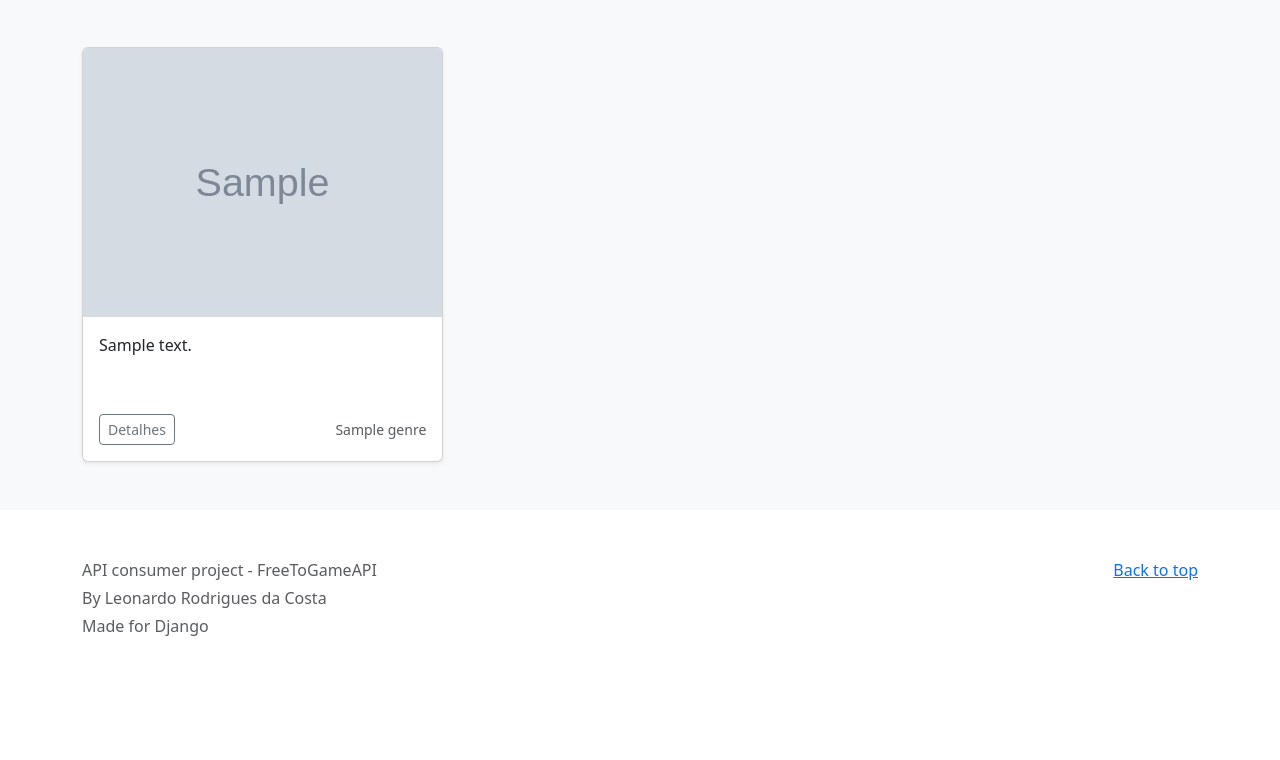
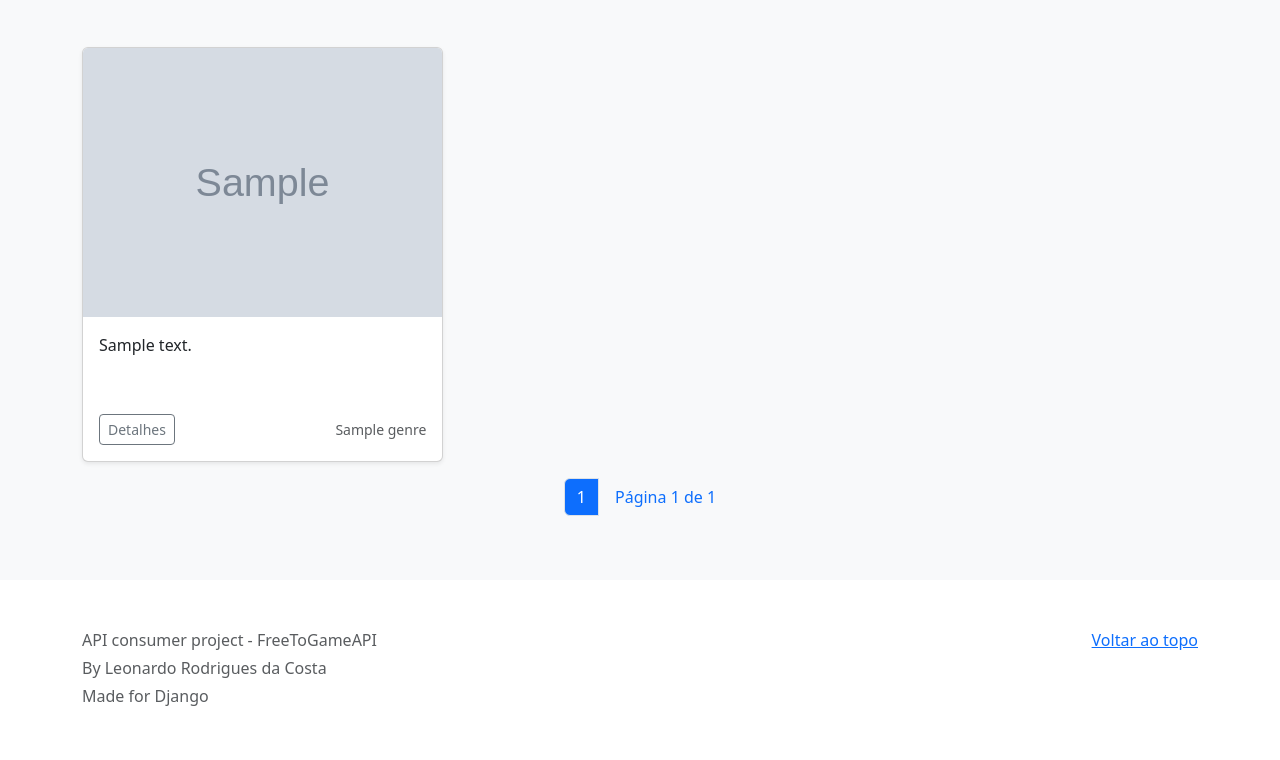
Before and after one commit to leonhardc/freetogameapi-django, a Django app: template consumer/templates/index.html in a window 1280 px wide. Shown: the part 363-1123 px from the top of the page. Before the commit the page ends 999 px from the top, so only its background shows below. Run offline with Django 4.2, Linux system fonts and the light colour scheme; the template is opened without the code that fills it: most values are stand-ins (such as "Sample title", 1, 10 or a date in 2020); grey boxes marked "Sample" are stand-in pictures; some libraries are stand-ins or nearby versions.

Commit message:
resolvido problema de filtros com paginação

```diff
--- a/consumer/templates/index.html
+++ b/consumer/templates/index.html
@@ -10,7 +10,6 @@
     <title>Consumer API FreeToGame</title>
 
     <style>
-
         .bd-placeholder-img {
             font-size: 1.125rem;
             text-anchor: middle;
@@ -90,7 +89,8 @@
                 <div class="row">
                     <div class="col-sm-8 col-md-7 py-4">
                         <h4 class="text-white">Sobre</h4>
-                        <p class="text-white">Este é um projeto voltado para o simples intuito de consumir uma API e renderizar
+                        <p class="text-white">Este é um projeto voltado para o simples intuito de consumir uma API e
+                            renderizar
                             os resultados utilizando o framwork django.</p>
                     </div>
                     <div class="col-sm-4 offset-md-1 py-4">
@@ -105,9 +105,12 @@
         <div class="navbar navbar-dark bg-dark shadow-sm">
             <div class="container">
                 <a href="#" class="navbar-brand d-flex align-items-center">
-                    <svg xmlns="http://www.w3.org/2000/svg" width="20" height="20" fill="currentColor" class="bi bi-controller me-1" viewBox="0 0 16 16">
-                        <path d="M11.5 6.027a.5.5 0 1 1-1 0 .5.5 0 0 1 1 0zm-1.5 1.5a.5.5 0 1 0 0-1 .5.5 0 0 0 0 1zm2.5-.5a.5.5 0 1 1-1 0 .5.5 0 0 1 1 0zm-1.5 1.5a.5.5 0 1 0 0-1 .5.5 0 0 0 0 1zm-6.5-3h1v1h1v1h-1v1h-1v-1h-1v-1h1v-1z"/>
-                        <path d="M3.051 3.26a.5.5 0 0 1 .354-.613l1.932-.518a.5.5 0 0 1 .62.39c.655-.079 1.35-.117 2.043-.117.72 0 1.443.041 2.12.126a.5.5 0 0 1 .622-.399l1.932.518a.5.5 0 0 1 .306.729c.14.09.266.19.373.297.408.408.78 1.05 1.095 1.772.32.733.599 1.591.805 2.466.206.875.34 1.78.364 2.606.024.816-.059 1.602-.328 2.21a1.42 1.42 0 0 1-1.445.83c-.636-.067-1.115-.394-1.513-.773-.245-.232-.496-.526-.739-.808-.126-.148-.25-.292-.368-.423-.728-.804-1.597-1.527-3.224-1.527-1.627 0-2.496.723-3.224 1.527-.119.131-.242.275-.368.423-.243.282-.494.575-.739.808-.398.38-.877.706-1.513.773a1.42 1.42 0 0 1-1.445-.83c-.27-.608-.352-1.395-.329-2.21.024-.826.16-1.73.365-2.606.206-.875.486-1.733.805-2.466.315-.722.687-1.364 1.094-1.772a2.34 2.34 0 0 1 .433-.335.504.504 0 0 1-.028-.079zm2.036.412c-.877.185-1.469.443-1.733.708-.276.276-.587.783-.885 1.465a13.748 13.748 0 0 0-.748 2.295 12.351 12.351 0 0 0-.339 2.406c-.022.755.062 1.368.243 1.776a.42.42 0 0 0 .426.24c.327-.034.61-.199.929-.502.212-.202.4-.423.615-.674.133-.156.276-.323.44-.504C4.861 9.969 5.978 9.027 8 9.027s3.139.942 3.965 1.855c.164.181.307.348.44.504.214.251.403.472.615.674.318.303.601.468.929.503a.42.42 0 0 0 .426-.241c.18-.408.265-1.02.243-1.776a12.354 12.354 0 0 0-.339-2.406 13.753 13.753 0 0 0-.748-2.295c-.298-.682-.61-1.19-.885-1.465-.264-.265-.856-.523-1.733-.708-.85-.179-1.877-.27-2.913-.27-1.036 0-2.063.091-2.913.27z"/>
+                    <svg xmlns="http://www.w3.org/2000/svg" width="20" height="20" fill="currentColor"
+                        class="bi bi-controller me-1" viewBox="0 0 16 16">
+                        <path
+                            d="M11.5 6.027a.5.5 0 1 1-1 0 .5.5 0 0 1 1 0zm-1.5 1.5a.5.5 0 1 0 0-1 .5.5 0 0 0 0 1zm2.5-.5a.5.5 0 1 1-1 0 .5.5 0 0 1 1 0zm-1.5 1.5a.5.5 0 1 0 0-1 .5.5 0 0 0 0 1zm-6.5-3h1v1h1v1h-1v1h-1v-1h-1v-1h1v-1z" />
+                        <path
+                            d="M3.051 3.26a.5.5 0 0 1 .354-.613l1.932-.518a.5.5 0 0 1 .62.39c.655-.079 1.35-.117 2.043-.117.72 0 1.443.041 2.12.126a.5.5 0 0 1 .622-.399l1.932.518a.5.5 0 0 1 .306.729c.14.09.266.19.373.297.408.408.78 1.05 1.095 1.772.32.733.599 1.591.805 2.466.206.875.34 1.78.364 2.606.024.816-.059 1.602-.328 2.21a1.42 1.42 0 0 1-1.445.83c-.636-.067-1.115-.394-1.513-.773-.245-.232-.496-.526-.739-.808-.126-.148-.25-.292-.368-.423-.728-.804-1.597-1.527-3.224-1.527-1.627 0-2.496.723-3.224 1.527-.119.131-.242.275-.368.423-.243.282-.494.575-.739.808-.398.38-.877.706-1.513.773a1.42 1.42 0 0 1-1.445-.83c-.27-.608-.352-1.395-.329-2.21.024-.826.16-1.73.365-2.606.206-.875.486-1.733.805-2.466.315-.722.687-1.364 1.094-1.772a2.34 2.34 0 0 1 .433-.335.504.504 0 0 1-.028-.079zm2.036.412c-.877.185-1.469.443-1.733.708-.276.276-.587.783-.885 1.465a13.748 13.748 0 0 0-.748 2.295 12.351 12.351 0 0 0-.339 2.406c-.022.755.062 1.368.243 1.776a.42.42 0 0 0 .426.24c.327-.034.61-.199.929-.502.212-.202.4-.423.615-.674.133-.156.276-.323.44-.504C4.861 9.969 5.978 9.027 8 9.027s3.139.942 3.965 1.855c.164.181.307.348.44.504.214.251.403.472.615.674.318.303.601.468.929.503a.42.42 0 0 0 .426-.241c.18-.408.265-1.02.243-1.776a12.354 12.354 0 0 0-.339-2.406 13.753 13.753 0 0 0-.748-2.295c-.298-.682-.61-1.19-.885-1.465-.264-.265-.856-.523-1.733-.708-.85-.179-1.877-.27-2.913-.27-1.036 0-2.063.091-2.913.27z" />
                     </svg>
                     <strong>FreeToGame API</strong>
                 </a>
@@ -135,7 +138,8 @@
                 <div class="row">
                     <div class="col ps-5">
                         <div class="form-floating">
-                            <select name="plataforma" class="form-select" id="" aria-label="Floating label select example">
+                            <select name="plataforma" class="form-select" id=""
+                                aria-label="Floating label select example">
                                 <option value="" selected></option>
                                 <option value="all">Todas</option>
                                 <option value="browser">browser</option>
@@ -146,7 +150,8 @@
                     </div>
                     <div class="col ps-5">
                         <div class="form-floating">
-                            <select name="categoria" class="form-select" id="" aria-label="Floating label select example">
+                            <select name="categoria" class="form-select" id=""
+                                aria-label="Floating label select example">
                                 <option value="" selected></option>
                                 <option value="mmorpg">mmorpg</option>
                                 <option value="shooter">shooter</option>
@@ -162,14 +167,15 @@
                     <div class="col ps-5">
 
                         <div class="form-floating">
-                        <select name="ordem" class="form-select" id="floatingSelect" aria-label="Floating label select example">
-                            <option value="" selected></option>
-                            <option value="date">Data de Lançamento</option>
-                            <option value="pop">Popularidade</option>
-                            <option value="alphabetic">Ordem alfabética</option>
-                            <option value="relevance">Relevancia</option>
-                        </select>
-                        <label for="floatingSelect">Ordem</label>
+                            <select name="ordem" class="form-select" id="floatingSelect"
+                                aria-label="Floating label select example">
+                                <option value="" selected></option>
+                                <option value="release-date">Data de Lançamento</option>
+                                <option value="popularity">Popularidade</option>
+                                <option value="alphabetical">Ordem alfabética</option>
+                                <option value="relevance">Relevancia</option>
+                            </select>
+                            <label for="floatingSelect">Ordem</label>
                         </div>
 
                     </div>
@@ -208,13 +214,61 @@
                     {% endfor %}
                 </div>
             </div>
+
+            <!-- Paginação -->
+            <nav aria-label="Page navigation example" class="mt-3 d-flex justify-content-center">
+                <ul class="pagination">
+                    {% if games.has_previous %}
+                    {% if request.GET.plataforma or request.GET.categoria or request.GET.ordem %}
+                    <li class="page-item"><a class="page-link"
+                            href="?plataforma={{request.GET.plataforma}}&categoria={{request.GET.categoria}}&ordem={{request.GET.ordem}}&page={{games.previous_page_number}}">Anterior</a>
+                    </li>
+                    <li class="page-item"><a class="page-link"
+                            href="?plataforma={{request.GET.plataforma}}&categoria={{request.GET.categoria}}&ordem={{request.GET.ordem}}&page={{games.previous_page_number}}">{{games.previous_page_number}}</a>
+                    </li>
+                    {% else %}
+                    <li class="page-item"><a class="page-link"
+                            href="?page={{games.previous_page_number}}">Anterior</a>
+                    </li>
+                    <li class="page-item"><a class="page-link"
+                            href="?page={{games.previous_page_number}}">{{games.previous_page_number}}</a>
+                    </li>
+                    {% endif %}
+                    {% endif %}
+
+                    <li class="page-item"><a class="page-link bg-primary text-white" href="#">{{games.number}}</a></li>
+
+                    {% if games.has_next %}
+                    {% if request.GET.plataforma or request.GET.categoria or request.GET.ordem %}
+                    <li class="page-item"><a class="page-link"
+                            href="?plataforma={{request.GET.plataforma}}&categoria={{request.GET.categoria}}&ordem={{request.GET.ordem}}&page={{games.next_page_number}}">{{games.next_page_number}}</a>
+                    </li>
+                    <li class="page-item"><a class="page-link"
+                            href="?plataforma={{request.GET.plataforma}}&categoria={{request.GET.categoria}}&ordem={{request.GET.ordem}}&page={{games.next_page_number}}">Próxima</a>
+                    </li>
+                    {% else %}
+                    <li class="page-item"><a class="page-link"
+                        href="?page={{games.next_page_number}}">{{games.next_page_number}}</a>
+                    </li>
+                    <li class="page-item"><a class="page-link"
+                            href="?page={{games.next_page_number}}">Próxima</a>
+                    </li>
+                    {% endif %}
+                    {% endif %}
+                    <li class="page-item d-flex justify-content-center align-items-center ps-3"><span
+                            class="text-primary">Página {{games.number}} de {{games.paginator.num_pages }}</span></li>
+                </ul>
+
+            </nav>
+
         </div>
+
 
     </main>
     <footer class="text-muted py-5">
         <div class="container">
             <p class="float-end mb-1">
-                <a href="#">Back to top</a>
+                <a href="#">Voltar ao topo</a>
             </p>
             <p class="mb-1">API consumer project - FreeToGameAPI</p>
             <p class="mb-1">By Leonardo Rodrigues da Costa</p>
```
Also changed, not shown: consumer/views.py (+32 -26 lines).
